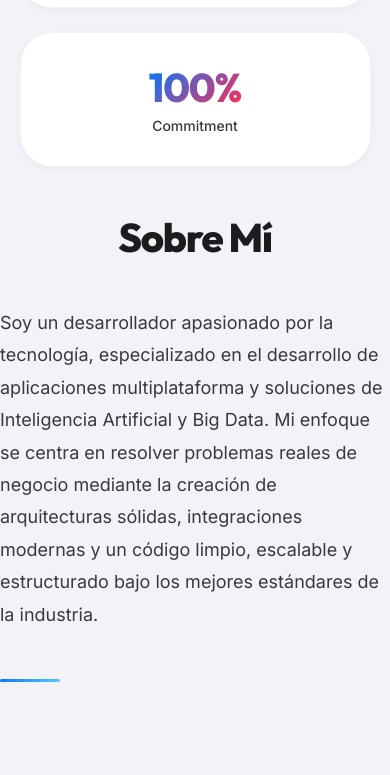
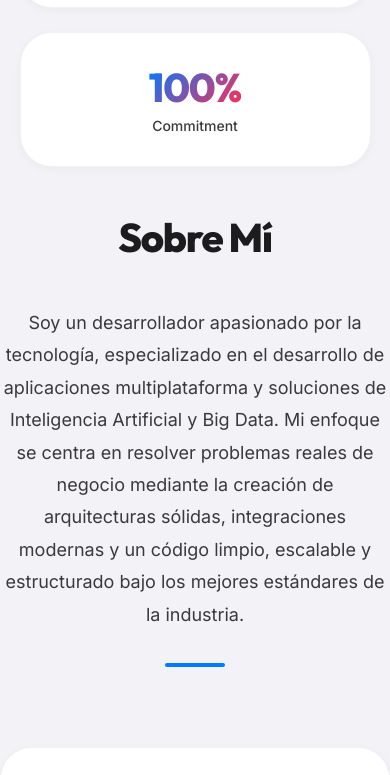
Before and after one commit to HugoBlancoAlonso/Portfolio, a React (Vite) app in the folder website/: page / in a window 390 px wide. Shown: the part 1156-1931 px from the top of the page. Built offline with nearby package versions, Linux system fonts and the light colour scheme.

Commit message:
style: fix text colors and center About section layout

```diff
--- a/website/src/components/About.jsx
+++ b/website/src/components/About.jsx
@@ -26,8 +26,9 @@ export default function About() {
 
         <div className="about-content">
           <motion.div
-            initial={{ opacity: 0, x: -30 }}
-            whileInView={{ opacity: 1, x: 0 }}
+            className="about-text-container"
+            initial={{ opacity: 0, y: 20 }}
+            whileInView={{ opacity: 1, y: 0 }}
             viewport={{ once: true, margin: '-100px' }}
             transition={{ duration: 0.6, delay: 0.2 }}
           >
@@ -37,8 +38,8 @@ export default function About() {
 
           <motion.div
             className="about-stats"
-            initial={{ opacity: 0, x: 30 }}
-            whileInView={{ opacity: 1, x: 0 }}
+            initial={{ opacity: 0, y: 20 }}
+            whileInView={{ opacity: 1, y: 0 }}
             viewport={{ once: true, margin: '-100px' }}
             transition={{ duration: 0.6, delay: 0.3 }}
           >
--- a/website/src/styles/about.css
+++ b/website/src/styles/about.css
@@ -1,8 +1,35 @@
 /* --- About Section --- */
+.about {
+  padding: var(--space-2xl) 5%;
+  background-color: var(--bg-main);
+}
+
+.about-container {
+  max-width: var(--max-width);
+  margin: 0 auto;
+}
+
+.section-title {
+  font-family: var(--font-heading);
+  font-size: var(--text-4xl);
+  font-weight: 800;
+  margin-bottom: var(--space-xl);
+  text-align: center;
+  color: var(--text-primary);
+}
+
 .about-content {
-  display: grid;
-  grid-template-columns: 1fr 1fr;
-  gap: var(--space-3xl);
+  display: flex;
+  flex-direction: column;
+  align-items: center;
+  gap: var(--space-2xl);
+  text-align: center;
+}
+
+.about-text-container {
+  max-width: 800px;
+  display: flex;
+  flex-direction: column;
   align-items: center;
 }
 
@@ -10,22 +37,39 @@
   font-size: var(--text-lg);
   color: var(--text-secondary);
   line-height: 1.8;
+  font-weight: 400;
+}
+
+/* Decorative line */
+.about-divider {
+  width: 60px;
+  height: 4px;
+  background: var(--color-primary);
+  border-radius: var(--radius-full);
+  margin: var(--space-lg) auto 0;
 }
 
 .about-stats {
   display: grid;
   grid-template-columns: repeat(3, 1fr);
   gap: var(--space-lg);
+  width: 100%;
+  max-width: 900px;
 }
 
 .stat-card {
   text-align: center;
   padding: var(--space-xl) var(--space-lg);
+  display: flex;
+  flex-direction: column;
+  justify-content: center;
+  align-items: center;
+  /* Glass card will apply bento styles */
 }
 
 .stat-number {
   font-family: var(--font-heading);
-  font-size: var(--text-4xl);
+  font-size: var(--text-5xl);
   font-weight: 800;
   background: var(--gradient-text);
   -webkit-background-clip: text;
@@ -35,32 +79,12 @@
 }
 
 .stat-label {
-  font-size: var(--text-sm);
+  font-size: var(--text-base);
   color: var(--text-secondary);
-  font-weight: 500;
-}
-
-/* Decorative line */
-.about-divider {
-  width: 60px;
-  height: 3px;
-  background: var(--gradient-primary);
-  border-radius: var(--radius-full);
-  margin: var(--space-xl) 0;
+  font-weight: 600;
 }
 
 @media (max-width: 768px) {
-  .about-content {
-    grid-template-columns: 1fr;
-    gap: var(--space-2xl);
-  }
-
-  .about-stats {
-    grid-template-columns: repeat(3, 1fr);
-  }
-}
-
-@media (max-width: 480px) {
   .about-stats {
     grid-template-columns: 1fr;
     gap: var(--space-md);
--- a/website/src/styles/contact.css
+++ b/website/src/styles/contact.css
@@ -32,16 +32,16 @@
   align-items: center;
   justify-content: center;
   border-radius: var(--radius-lg);
-  background: rgba(108, 99, 255, 0.1);
-  border: 1px solid rgba(108, 99, 255, 0.2);
-  color: var(--color-primary-light);
+  background: var(--bg-secondary);
+  border: 1px solid var(--border-subtle);
+  color: var(--color-primary);
   font-size: var(--text-xl);
   flex-shrink: 0;
   transition: all var(--transition-fast);
 }
 
 .contact-item:hover .contact-icon {
-  background: rgba(108, 99, 255, 0.2);
+  background: var(--bg-hover);
   transform: scale(1.1);
 }
 
@@ -61,12 +61,12 @@
 }
 
 .contact-item-value a {
-  color: var(--color-primary-light);
+  color: var(--color-primary);
   transition: color var(--transition-fast);
 }
 
 .contact-item-value a:hover {
-  color: var(--color-accent);
+  color: var(--color-primary-light);
 }
 
 /* Social links section */
@@ -108,7 +108,7 @@
 
 .social-link-icon {
   font-size: var(--text-xl);
-  color: var(--color-primary-light);
+  color: var(--color-primary);
 }
 
 .social-link-text {
--- a/website/src/styles/hero.css
+++ b/website/src/styles/hero.css
@@ -64,6 +64,7 @@
   opacity: 0.9;
   max-width: 600px;
   font-weight: 400;
+  color: rgba(255, 255, 255, 0.9);
 }
 [data-theme='dark'] .hero-description {
   color: var(--text-secondary);
--- a/website/src/styles/skills.css
+++ b/website/src/styles/skills.css
@@ -26,7 +26,7 @@
   align-items: center;
   justify-content: center;
   border-radius: var(--radius-md);
-  background: rgba(108, 99, 255, 0.1);
+  background: var(--bg-secondary);
   font-size: var(--text-sm);
 }
 
@@ -49,7 +49,7 @@
 }
 
 .skill-item:hover {
-  background: rgba(108, 99, 255, 0.06);
+  background: var(--bg-hover);
   color: var(--text-primary);
   transform: translateX(4px);
 }
@@ -61,7 +61,7 @@
   align-items: center;
   justify-content: center;
   font-size: var(--text-lg);
-  color: var(--color-primary-light);
+  color: var(--color-primary);
   flex-shrink: 0;
 }
 
```
